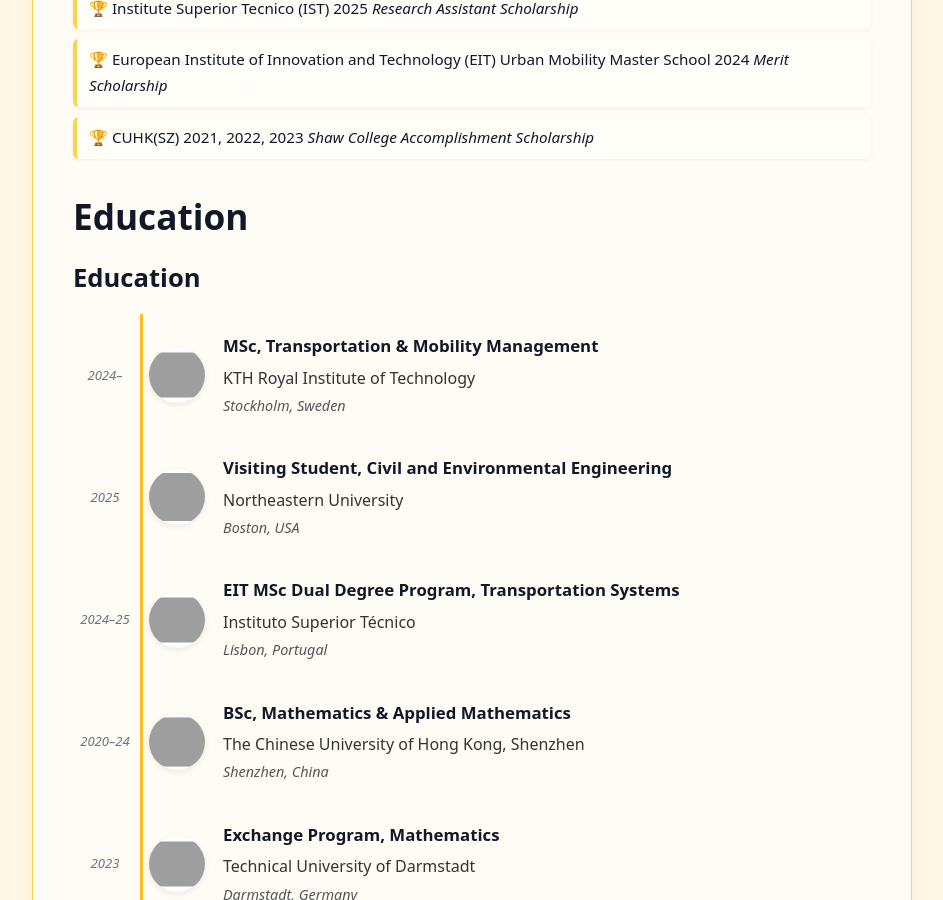
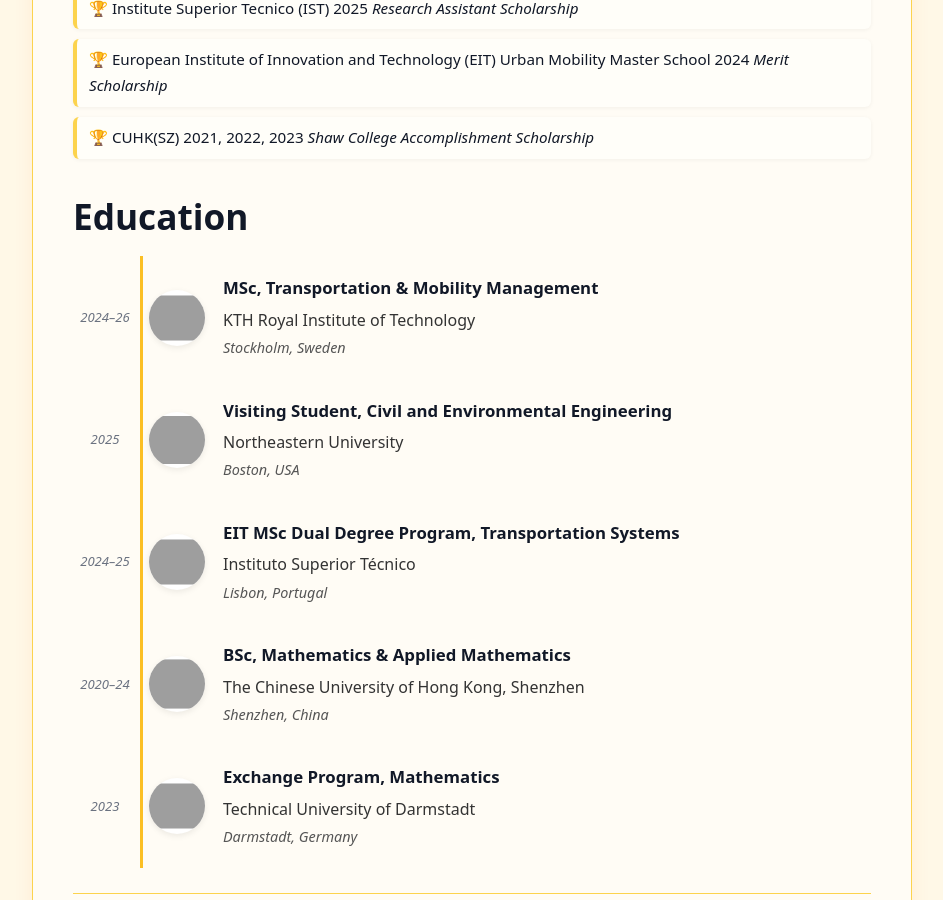
Before and after one commit to yayayida/yayayida.github.io, a Jekyll site: the page built from index.md, in a window 1280 px wide and 900 px high, scrolled down 1309 px, cut to the strip 0-900 px from the top of the window. Shown: the whole strip, without its empty margins (168-1111 px from the left). Built offline with Jekyll 4.4.1, drawn with Linux system fonts in a browser that asks for light colours; grey boxes are pictures that could not be loaded.

Commit message:
Update index.md

```diff
--- a/index.md
+++ b/index.md
@@ -152,13 +152,12 @@ I worked as a research assistant at <a href="http://www.centec.tecnico.ulisboa.p
 # Education
 <!-- ============ Education ============ -->
 <section class="edu-section" id="education">
-  <h2>Education</h2>
 
   <div class="edu-timeline">
     <!-- 1) KTH -->
     <div class="edu-item">
       <div class="edu-left">
-        <div class="edu-date">2024–</div>
+        <div class="edu-date">2024–26</div>
         <div class="edu-logo" style="--zoom:1.08;">
           <img src="https://cdn.brandfetch.io/idCCf1QEQj/theme/dark/logo.svg?c=1dxbfHSJFAPEGdCLU4o5B" alt="KTH Royal Institute of Technology">
         </div>
```
